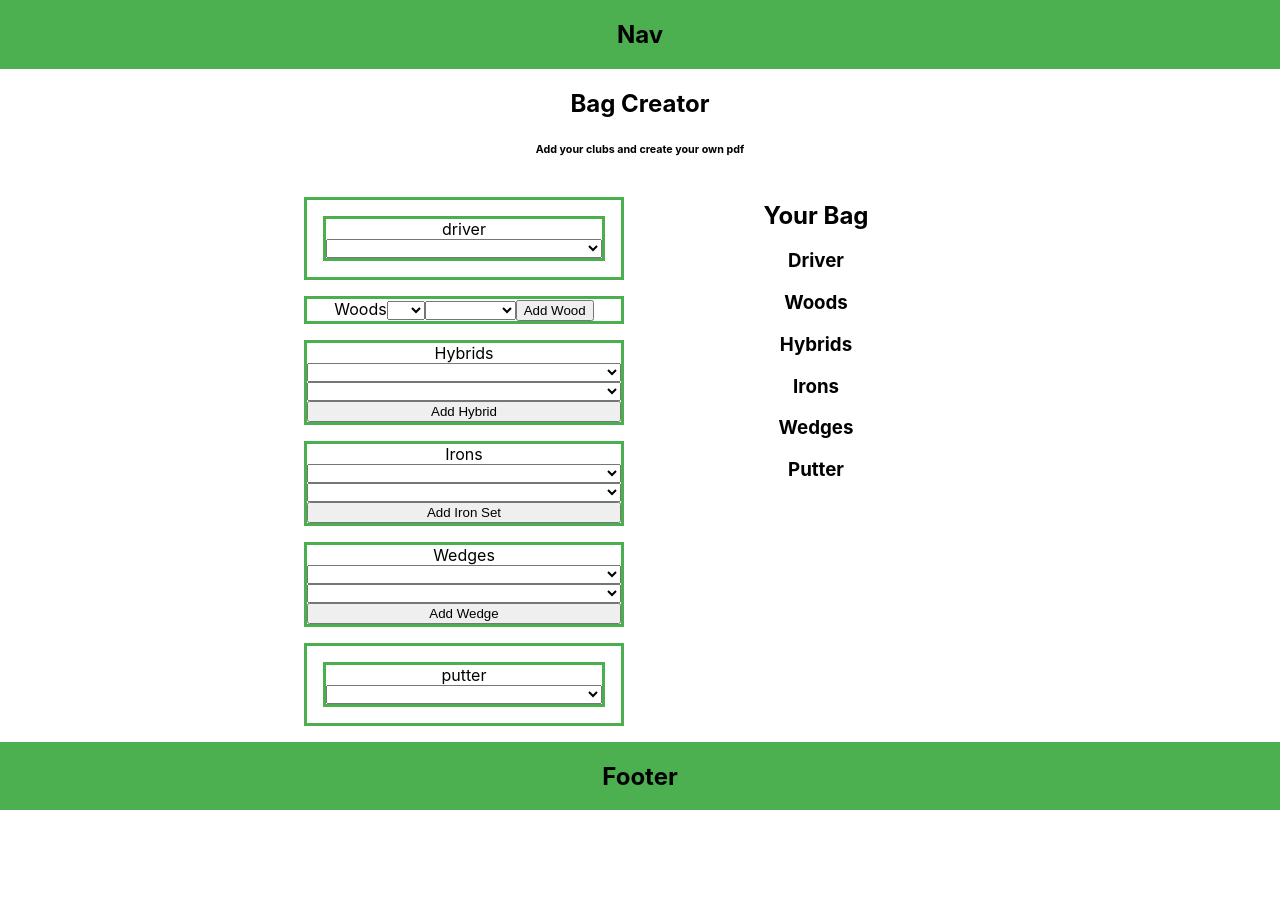
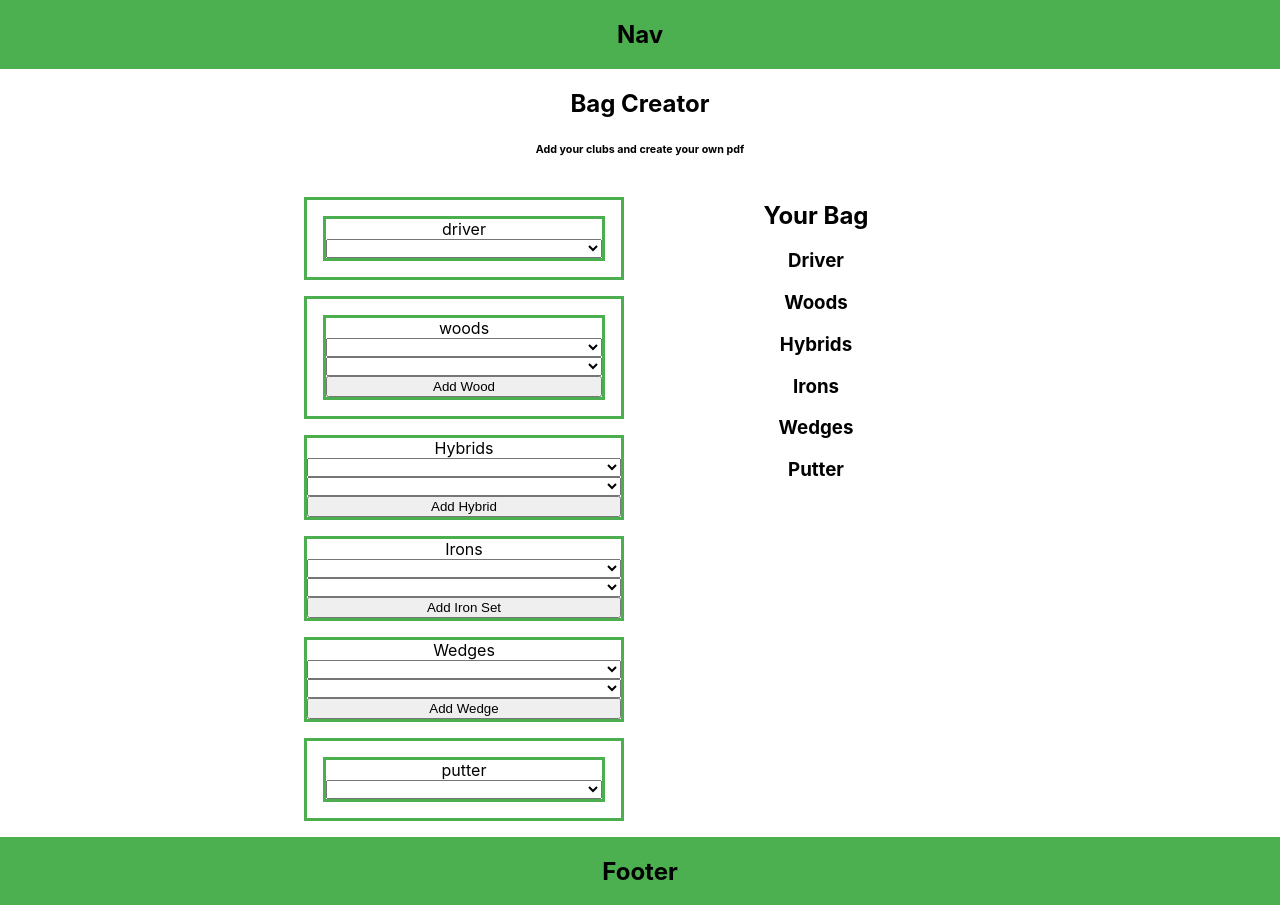
Before and after one commit to poplockndrop1t/golfBuddy, a React (Create React App) app: page / in a window 1280 px wide. Before the commit the page ends 810 px from the top, so only its background shows below. Built offline with nearby package versions, Linux system fonts and the light colour scheme.

Commit message:
Adjust markup for add club select

```diff
--- a/src/BagCreator/ClubOptions/AddClubSelect/AddClubSelect.css
+++ b/src/BagCreator/ClubOptions/AddClubSelect/AddClubSelect.css
@@ -0,0 +1,6 @@
+.addClubSelectContainer {
+  display: flex;
+  flex-direction: column;
+  border: solid #4baf50;
+  margin: 1em;
+}
--- a/src/BagCreator/ClubOptions/AddClubSelect/AddClubSelect.js
+++ b/src/BagCreator/ClubOptions/AddClubSelect/AddClubSelect.js
@@ -15,8 +15,8 @@ function AddClubSelect({
   };
 
   return (
-    <div>
-      <label>Woods</label>
+    <div className="addClubSelectContainer">
+      <label>{clubType}</label>
       <select className={clubType} name="type">
         {
           clubNumbers.map((number, key) => {
```
